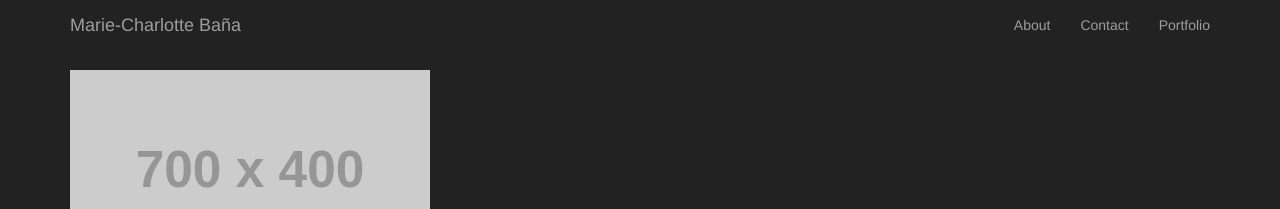
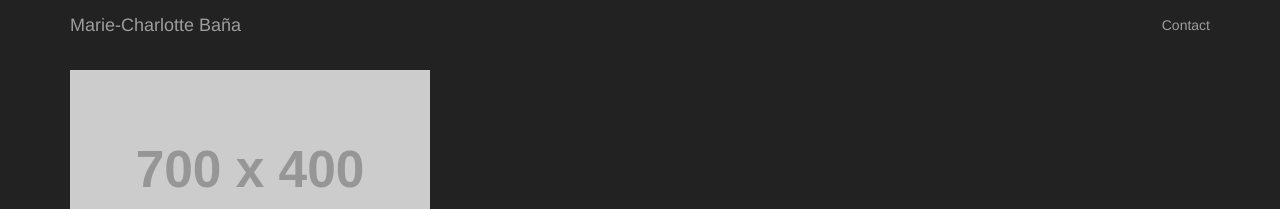
Before and after one commit to mariecha/mariecha.github.io, a Jekyll site: the page built from index.html, in a window 1280 px wide. Shown: the top 209 px of the page. Built offline with Jekyll 4.4.1, drawn with Linux system fonts in a browser that asks for light colours.

Commit message:
modifié :         _includes/header.html

```diff
--- a/_includes/header.html
+++ b/_includes/header.html
@@ -47,16 +47,9 @@
             <!-- Collect the nav links, forms, and other content for toggling -->
             <div class="collapse navbar-collapse" id="bs-example-navbar-collapse-1">
                 <ul class="nav navbar-nav navbar-right">
-                    <li>
-                        <a href="about.html">About</a>
-                    </li>
 
                     <li>
                         <a href="contact.html">Contact</a>
-                    </li>
-                    <li class="dropdown">
-                        <a href="portfolio.html" class="dropdown-toggle" data-toggle="dropdown">Portfolio <!--<b class="caret">--></b></a>
-
                     </li>
 
 
```
